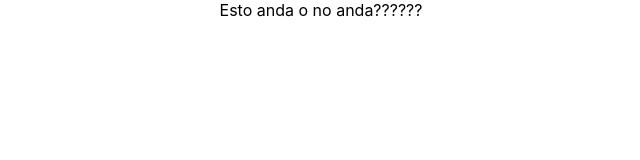
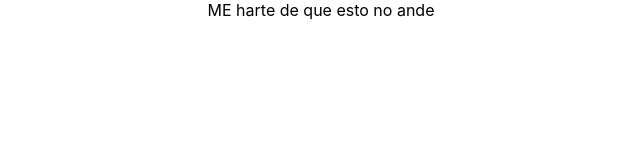
Before and after one commit to The-final-pg/equipo7, a React (Create React App) app: page / in a window 1280 px wide. Shown: the top 160 px of the page, without its empty margins (319-959 px from the left). Built offline with nearby package versions, Linux system fonts and the light colour scheme.

Commit message:
testeo de branchs - app modificada

```diff
--- a/src/App.js
+++ b/src/App.js
@@ -3,7 +3,7 @@ import './App.css';
 function App() {
   return (
     <div className="App">
-      Esto anda o no anda??????
+      ME harte de que esto no ande
     </div>
   );
 }
```
